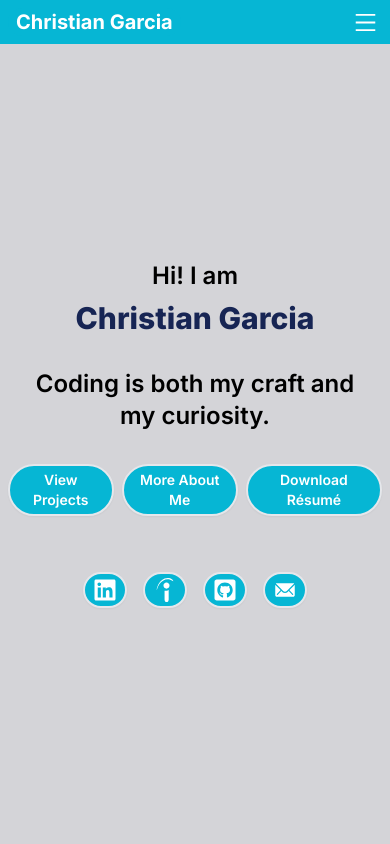
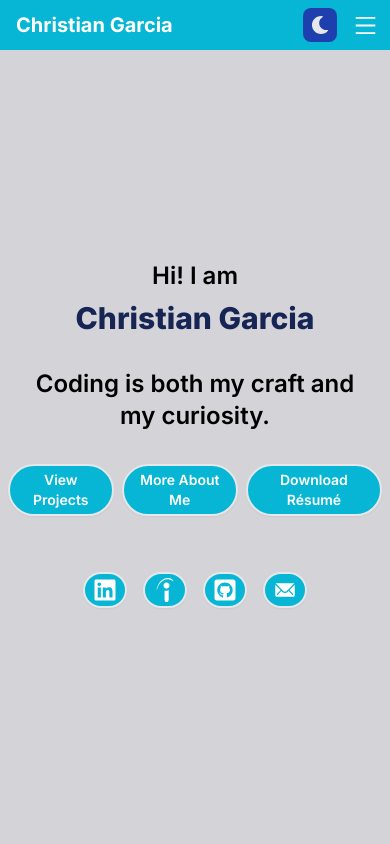
Before and after one commit to chrgarcia19/chrgarcia19.github.io, a Next.js app: page / in a window 390 px wide. Shown: the top 844 px of the page. Built offline with nearby package versions, Linux system fonts and the light colour scheme.

Commit message:
Modified the ThemeSwitcher to fix a bug that did not allow the button to display on mobile

```diff
--- a/src/components/NavBar.tsx
+++ b/src/components/NavBar.tsx
@@ -45,7 +45,7 @@ const NavBar = () => {
                         {menuOpen ? <AiOutlineClose size={25} className="text-white"/> : <AiOutlineMenu size={25} className="text-white" />}
                     </div>
                 </div>
-                <div className={menuOpen ? "lg:hidden fixed z-10 top-10 left-0 right-0 bottom-0 flex justify-center items-center w-full h-fit bg-cyan-500 dark:bg-cyan-700 text-center ease-in duration-500 p-4" : "lg:hidden fixed z-10 top-10 left-[-100%] right-0 bottom-0 flex justify-center items-center w-full h-fit bg-cyan-500 dark:bg-cyan-700 text-center ease-in duration-500 p-4"}>
+                <div className={menuOpen ? "lg:hidden fixed z-10 top-12 left-0 right-0 bottom-0 flex justify-center items-center w-full h-fit border-t-2 border-white bg-cyan-500 dark:bg-cyan-700 text-center opacity-95 ease-in duration-500 p-4" : "lg:hidden fixed z-10 top-12 left-[-100%] right-0 bottom-0 flex justify-center items-center w-full h-fit bg-cyan-500 dark:bg-cyan-700 text-center opacity-95 ease-in duration-500 p-4"}>
                     <ul className="flex flex-col gap-4">
                         {NAV_ITEMS.map((item: any, index: number) => (
                             <StyledButton key={index} href={item.href} text={item.text} color={"bg-cyan-500 dark:bg-cyan-700"} hoveredColor={"bg-cyan-600 dark:hover:bg-cyan-600"} icon={null} other={""} textSize={"max-sm:text-xl max-lg:text-3xl"} padding={"max-sm:px-4 max-sm:py-1 lg:px-4"} />
--- a/src/components/ThemeSwitcher.js
+++ b/src/components/ThemeSwitcher.js
@@ -4,10 +4,9 @@ import { useTheme } from "next-themes";
 import { useEffect, useState } from "react";
 import { FaSun, FaMoon } from "react-icons/fa";
 
-
 export default function ThemeSwitcher() {
-    const [mounted, setMounted] = useState(false);
-    const { theme, setTheme } = useTheme();
+    const [ mounted, setMounted ] = useState(false);
+    const { resolvedTheme, setTheme } = useTheme();
 
     useEffect(() => setMounted(true), []);
 
@@ -18,17 +17,21 @@ export default function ThemeSwitcher() {
     return (
         <>
             <div className="flex items-center space-x-2">
-            {theme === 'light' && (
+                { resolvedTheme === 'light' && (
                     <>
-                    <button className={`p-2 rounded-lg transition-colors duration-300 ${theme === 'dark' ? 'bg-gray-200 text-gray-800' : 'bg-blue-800 text-gray-200'}`}
-                            onClick={() => setTheme('dark')}>
+                        <button className={`p-2 rounded-lg transition-colors duration-300 bg-blue-800 text-gray-200`}
+                                onClick={() => setTheme('dark')}
+                                aria-label="Switch to dark mode"
+                                title="Switch to dark mode">
                             <FaMoon className="text-lg"/>
                         </button>
                     </>
-            ) || theme === 'dark' && (
+                ) || resolvedTheme === 'dark' && (
                     <>
-                    <button className={`p-2 rounded-lg transition-colors duration-300 ${theme === 'light' ? 'bg-gray-200 text-gray-800' : 'bg-orange-600 text-gray-200'}`}
-                            onClick={() => setTheme('light')}>
+                        <button className={`p-2 rounded-lg transition-colors duration-300 bg-orange-600 text-gray-200`}
+                                onClick={() => setTheme('light')}
+                                aria-label="Switch to light mode"
+                                title="Switch to light mode">
                             <FaSun className="text-lg"/>
                         </button>
                     </>
```
Lines whose indentation alone changed are shown as unchanged.
